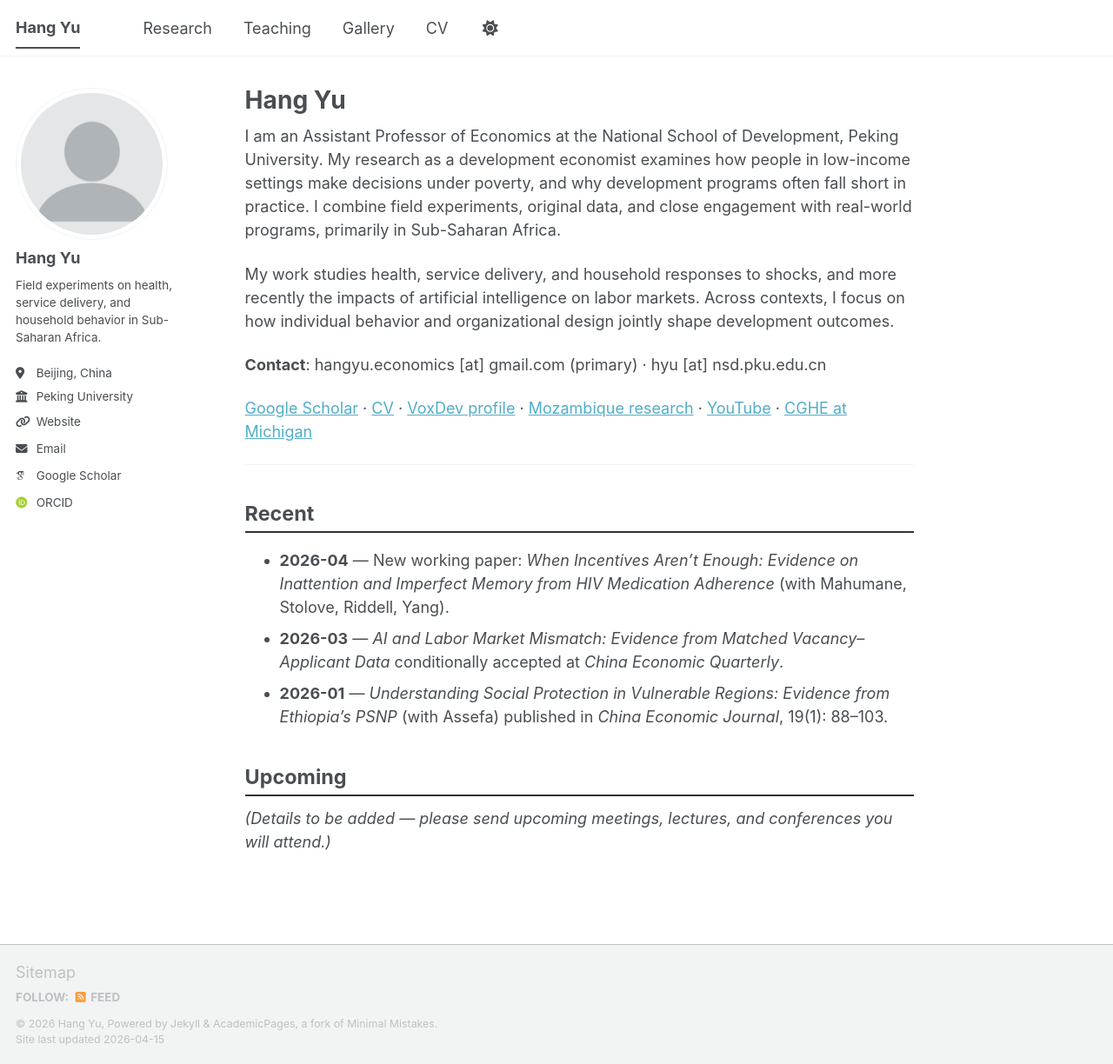
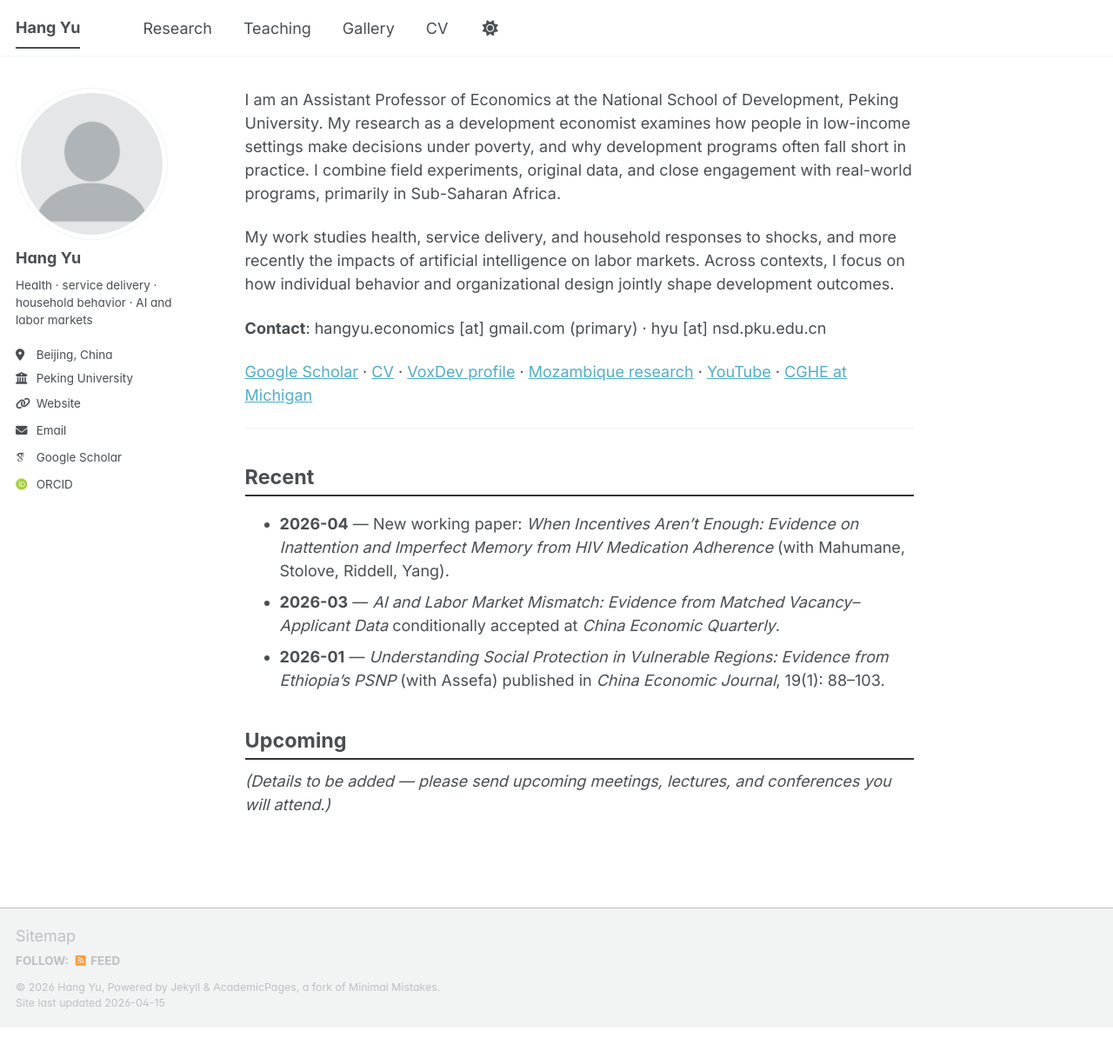
Before and after one commit to econhangyu/econhangyu.github.io, a Jekyll site: the page built from _pages/about.md, in a window 1280 px wide and 1224 px high. Shown: the whole window at 87% size. Built offline with Jekyll 4.4.1, drawn with Linux system fonts in a browser that asks for light colours; some web fonts are replaced; a script bundle is joined from its source files by our own code; library files that are not in the unit come from our copies.

Commit message:
Polish: always-visible extras, Inter font, single CV download, drop H1 dup
Research:
- Remove the hover gating on .pub-hover-links so replication, registry,
  and media buttons are always visible next to each entry instead of
  appearing only on hover. The opacity transition and (hover: none)
  fallback are no longer needed.

Homepage:
- Remove `title:` from about.md frontmatter. The single.html layout's
  `{% if page.title %}` now skips rendering the H1, eliminating the
  duplicate "Hang Yu" that was showing both as the masthead brand and
  as the page heading.

Sidebar (_config.yml):
- Rewrite bio to a topic list rather than a region statement:
  "Health · service delivery · household behavior · AI and labor markets"
  (the previous wording implied all my work is in Sub-Saharan Africa).

CV page:
- Drop the secondary "Download Word (.docx)" button. Only the PDF
  download remains.

Typography:
- Switch site font to Inter (Google Fonts), applied across body, page
  content, sidebar, masthead, and form elements, with system-font
  fallbacks. Inter is widely used by Stripe, GitHub, Vercel, Linear etc.
  and reads as clean, professional, and modern. Loaded via @import in
  custom.css with display=swap.

```diff
--- a/_config.yml
+++ b/_config.yml
@@ -25,7 +25,7 @@
   avatar           : "profile.png"
   name             : "Hang Yu"
   pronouns         :
-  bio              : "Field experiments on health, service delivery, and household behavior in Sub-Saharan Africa."
+  bio              : "Health · service delivery · household behavior · AI and labor markets"
   location         : "Beijing, China"
   employer         : "Peking University"
   uri              : "https://econhangyu.github.io"
--- a/_pages/about.md
+++ b/_pages/about.md
@@ -1,6 +1,5 @@
 ---
 permalink: /
-title: "Hang Yu"
 author_profile: true
 redirect_from:
   - /about/
--- a/_pages/cv.html
+++ b/_pages/cv.html
@@ -6,7 +6,6 @@
 
 <div class="cv-actions">
   <a href="{{ base_path }}/files/cv.pdf" class="cv-btn" download>Download PDF</a>
-  <a href="{{ base_path }}/files/cv.docx" class="cv-btn cv-btn-secondary" download>Download Word (.docx)</a>
 </div>
 
 <p class="cv-note">If the PDF doesn't display below, your browser may not support inline PDF viewing — use one of the download buttons above.</p>
--- a/assets/css/custom.css
+++ b/assets/css/custom.css
@@ -1,4 +1,30 @@
 /* Custom site styles. Loaded after main.css via _includes/head.html. */
+
+/* --- Modern font (Inter) --- */
+@import url('https://fonts.googleapis.com/css2?family=Inter:wght@400;500;600;700&display=swap');
+
+body,
+.page,
+.page__content,
+.page__title,
+.sidebar,
+.masthead,
+.author__name,
+.author__bio,
+.author__urls,
+.greedy-nav,
+.greedy-nav .visible-links,
+.greedy-nav__toggle,
+input,
+button,
+select,
+textarea {
+  font-family: 'Inter', -apple-system, BlinkMacSystemFont, 'Segoe UI', system-ui, sans-serif;
+  font-feature-settings: 'cv11', 'ss01';
+  -webkit-font-smoothing: antialiased;
+  -moz-osx-font-smoothing: grayscale;
+}
+
 
 /* --- Publication list containers --- */
 
@@ -52,20 +78,13 @@
   font-weight: 500;
 }
 
-/* Hover-revealed extras (replication, registry, media, etc.) */
+/* Always-visible extras (replication, registry, media, etc.) */
 .pub-hover-links {
   display: inline-flex;
   gap: 0.4em;
   margin-left: 0.5em;
-  opacity: 0;
-  transition: opacity 0.15s ease-in-out;
   font-size: 0.82em;
   vertical-align: baseline;
-}
-
-.pub-entry:hover .pub-hover-links,
-.pub-entry:focus-within .pub-hover-links {
-  opacity: 1;
 }
 
 .pub-hover-links a {
@@ -81,11 +100,6 @@
   color: #0969da;
   border-color: #0969da;
   background: #eef2f7;
-}
-
-/* Touch devices: always show the extras since there's no hover. */
-@media (hover: none) {
-  .pub-hover-links { opacity: 1; }
 }
 
 /* --- Inline more/less toggle --- */
```
